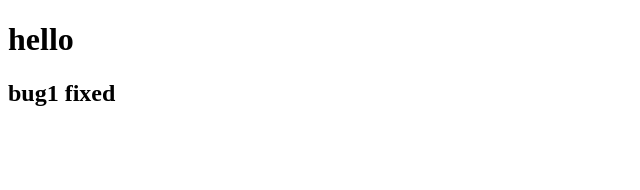
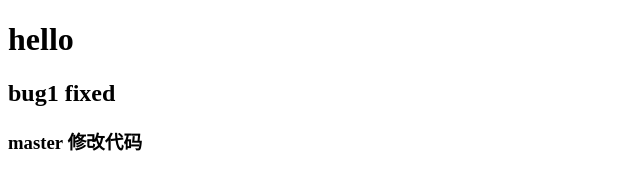
Before and after one commit to dcfun0214/gitlearning, a plain HTML site: page index.html in a window 1280 px wide. Shown: the whole page, without its empty margins (0-640 px from the left). Drawn offline with Linux system fonts and the light colour scheme.

Commit message:
master修改代码1

```diff
--- a/index.html
+++ b/index.html
@@ -8,5 +8,6 @@
 <body>
     <h1>hello</h1>
     <h2>bug1 fixed</h2>
+    <h3>master 修改代码</h3>
 </body>
 </html>
```
